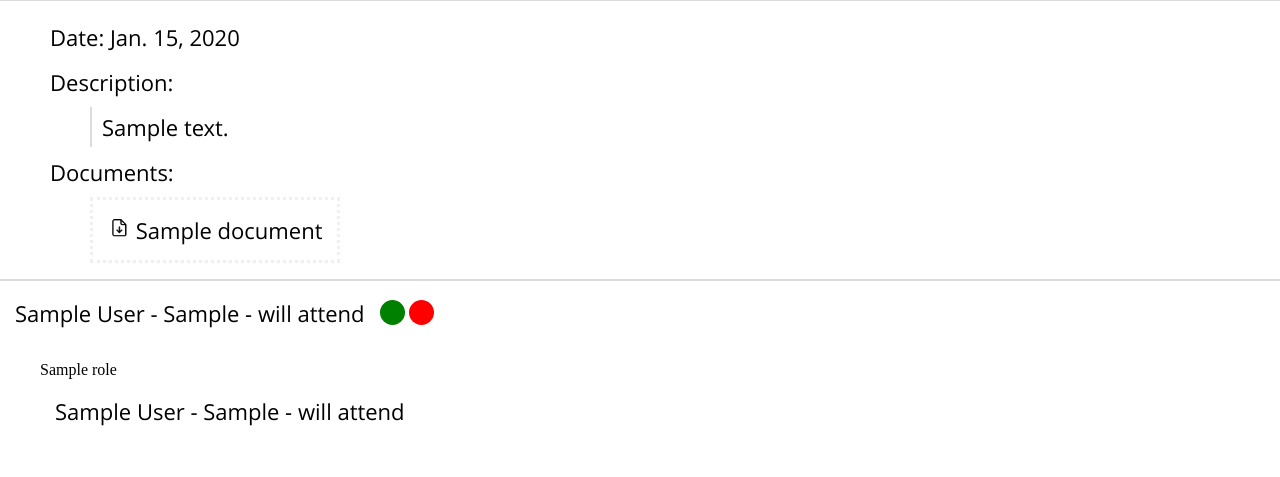
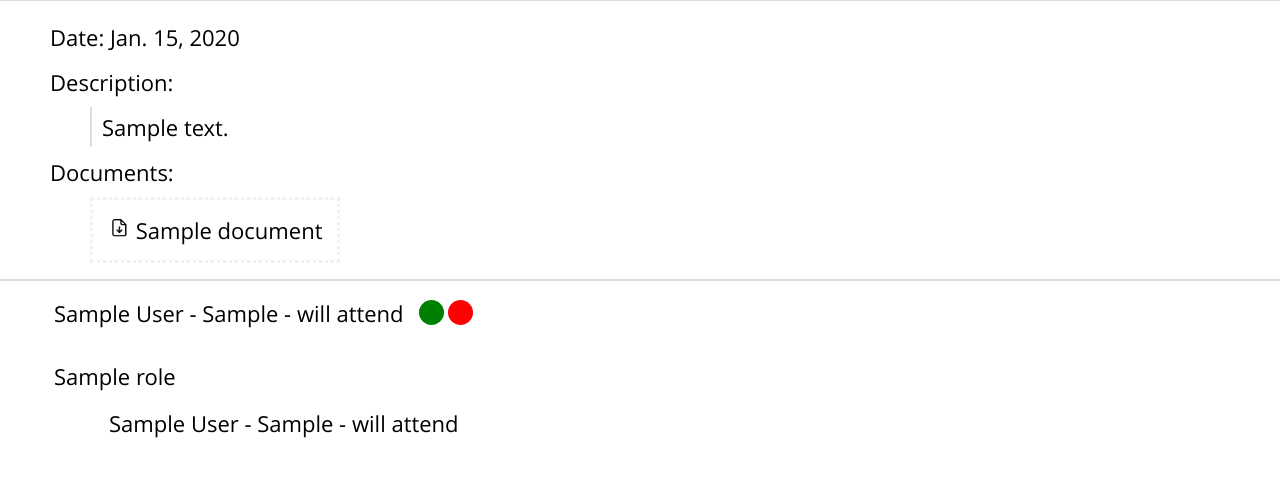
Before and after one commit to DA-ETSIINF/DAgora, a Django app: a page that uses templates/reunion.html in a window 1280 px wide. Shown: the part 198-675 px from the top of the page. Run offline with Django 4.2, Linux system fonts and the light colour scheme; a user stored in the database is signed in; tables that the repository leaves empty hold one stand-in row (values such as "Sample post"); some libraries are stand-ins or nearby versions.

Commit message:
fixed user display in reunion site (just graphic chnanges)

```diff
--- a/static/css/reunionInfoNew.css
+++ b/static/css/reunionInfoNew.css
@@ -30,12 +30,28 @@
 
 #myUser label li{
     float:left;
+    margin-left:49px;
 }
 
 #postButtons{
     display:inline-block;
     padding-top:17px;
 }
+
+.roleTitle{
+    font-family: "Open Sans","consolas", sans-serif, 'Times New Roman', Times, serif;
+    font-size: 22px;
+}
+
+#userList{
+    margin-left:14px;
+}
+
+#userList div ul li{
+    margin-left:50px;
+}
+
+
 
 
 
--- a/templates/reunion.html
+++ b/templates/reunion.html
@@ -95,7 +95,7 @@
             </label>
         </div>
 
-        <div>
+        <div id="userList">
         {%for role in roles%}
             {%if role.get_users%}
 
@@ -121,7 +121,6 @@
                         {%endif%}
 
                         {%endfor%}
-
                     </li>
                     {%endfor%}
                 </ul>
```
